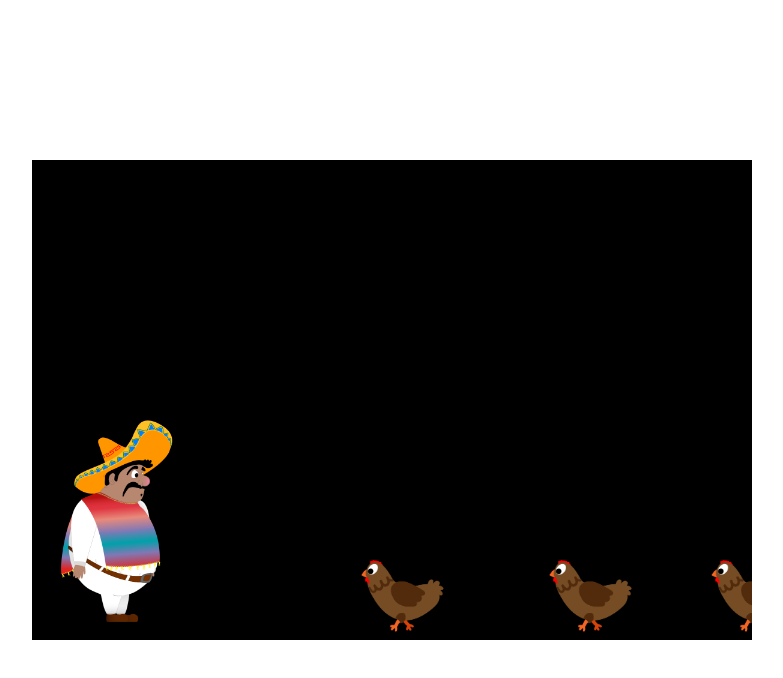
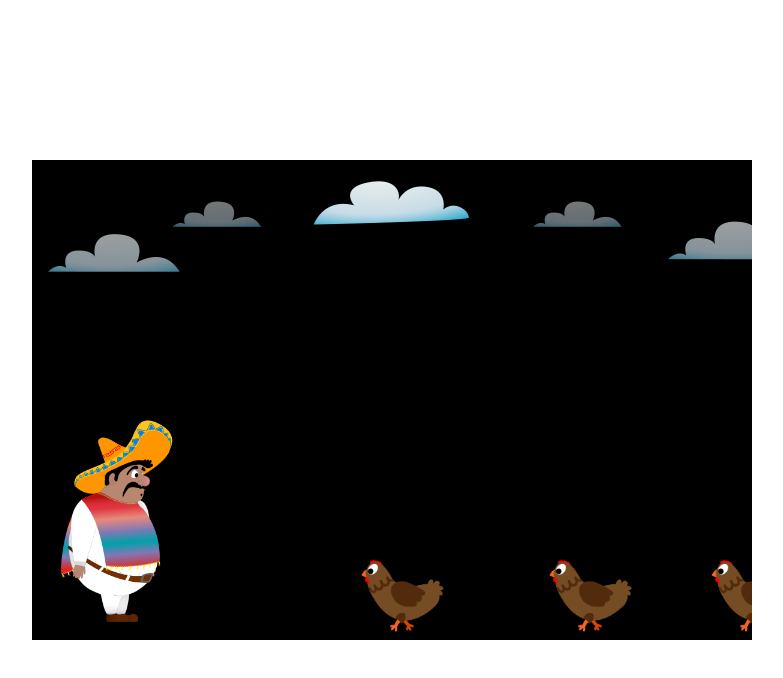
Before and after one commit to stefan-krischan/el-pollo-loco, a website: page index.html in a window 1280 px wide. Shown: the whole page, without its empty margins (248-1031 px from the left). Drawn offline with Linux system fonts and the light colour scheme.

Commit message:
feat(clouds): add clouds to the game background

```diff
--- a/index.html
+++ b/index.html
@@ -69,6 +69,7 @@
 
     <script src="scripts/classes/drawable-object.class.js"></script>
     <script src="scripts/classes/movable-object.class.js"></script>
+    <script src="scripts/classes/cloud.class.js"></script>
     <script src="scripts/classes/character.class.js"></script>
     <script src="scripts/classes/chicken.class.js"></script>
     <script src="scripts/classes/world.class.js"></script>
--- /dev/null
+++ b/scripts/classes/cloud.class.js
@@ -0,0 +1,32 @@
+/**
+ * Represents a cloud in the game.
+ * @extends MovableObject
+ */
+class Cloud extends MovableObject {
+  static nextImageIndex = 0;
+
+  /** @type {number} The scale of the cloud. */
+  scale = 0.25;
+
+  /** @type {number} The height of the cloud. */
+  height = 1080 * this.scale;
+
+  /** @type {number} The width of the cloud. */
+  width = 1920 * this.scale;
+
+  x = 0;
+
+  y = 0;
+
+  imagePaths = [
+    "assets/images/backgrounds/clouds/cloud-1.png",
+    "assets/images/backgrounds/clouds/cloud-2.png"
+  ];
+
+  constructor() {
+    super();
+    this.loadImage(this.imagePaths[Cloud.nextImageIndex]);
+    Cloud.nextImageIndex = (Cloud.nextImageIndex + 1) % this.imagePaths.length;
+    this.loadImages(this.imagePaths);
+  }
+}
--- a/scripts/classes/world.class.js
+++ b/scripts/classes/world.class.js
@@ -30,13 +30,22 @@ class World {
     new Chicken(3),
   ];
 
+  /** @type {Cloud[]} The array of clouds in the game */
+  clouds = [
+    new Cloud(),
+    new Cloud()
+  ];
+
   /**
    * Creates a new world instance and defines the start state.
    * @param {string} canvasId - The HTML ID of the canvas element.
    */
   constructor(canvasId) {
     this.ctx = this.getCanvasContext(canvasId);
+    this.setCloudChainPositions(0, 0);
   }
+
+
 
   /**
    * Helper method: Searches for the canvas in the DOM and returns the 2D context.
@@ -84,9 +93,27 @@ class World {
     if (!this.isRunning) return;
     this.ctx.clearRect(0, 0, this.ctx.canvas.width, this.ctx.canvas.height);
     this.ctx.drawImage(this.character.img, this.character.x, this.character.y, this.character.width * this.character.scale, this.character.height * this.character.scale);
-    this.enemies.forEach((enemy => {
+    this.clouds.forEach((cloud) => {
+      this.ctx.drawImage(cloud.img, cloud.x, cloud.y, cloud.width, cloud.height);
+    });
+    this.enemies.forEach((enemy) => {
       this.ctx.drawImage(enemy.img, enemy.x, enemy.y, enemy.width * enemy.scale, enemy.height * enemy.scale);
-    }));
+    });
     this.rafId = requestAnimationFrame(() => this.animate());
   }
+
+  /**
+   * sets the positions of the clouds in a chain.
+   * @param {number} gap the gap between clouds
+   * @param {number} startX the starting position of the first cloud
+   */
+  setCloudChainPositions(gap = 0, startX = 0) {
+    for (let i = 0; i < this.clouds.length; i++) {
+      if (i === 0) this.clouds[i].x = startX;
+      else {
+        const previousCloud = this.clouds[i - 1];
+        this.clouds[i].x = previousCloud.x + previousCloud.width + gap;
+      }
+    }
+  }
 }
```
